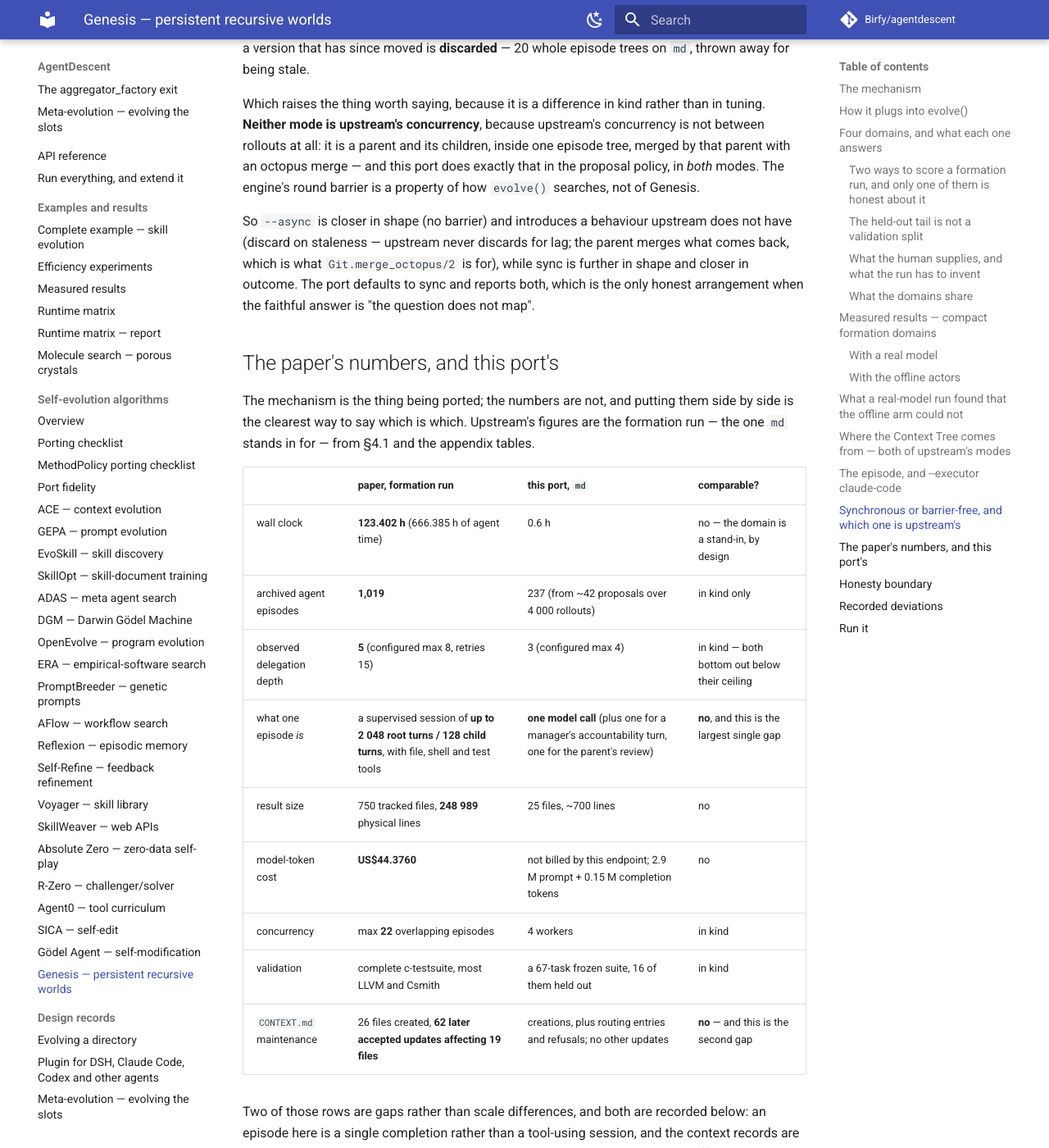
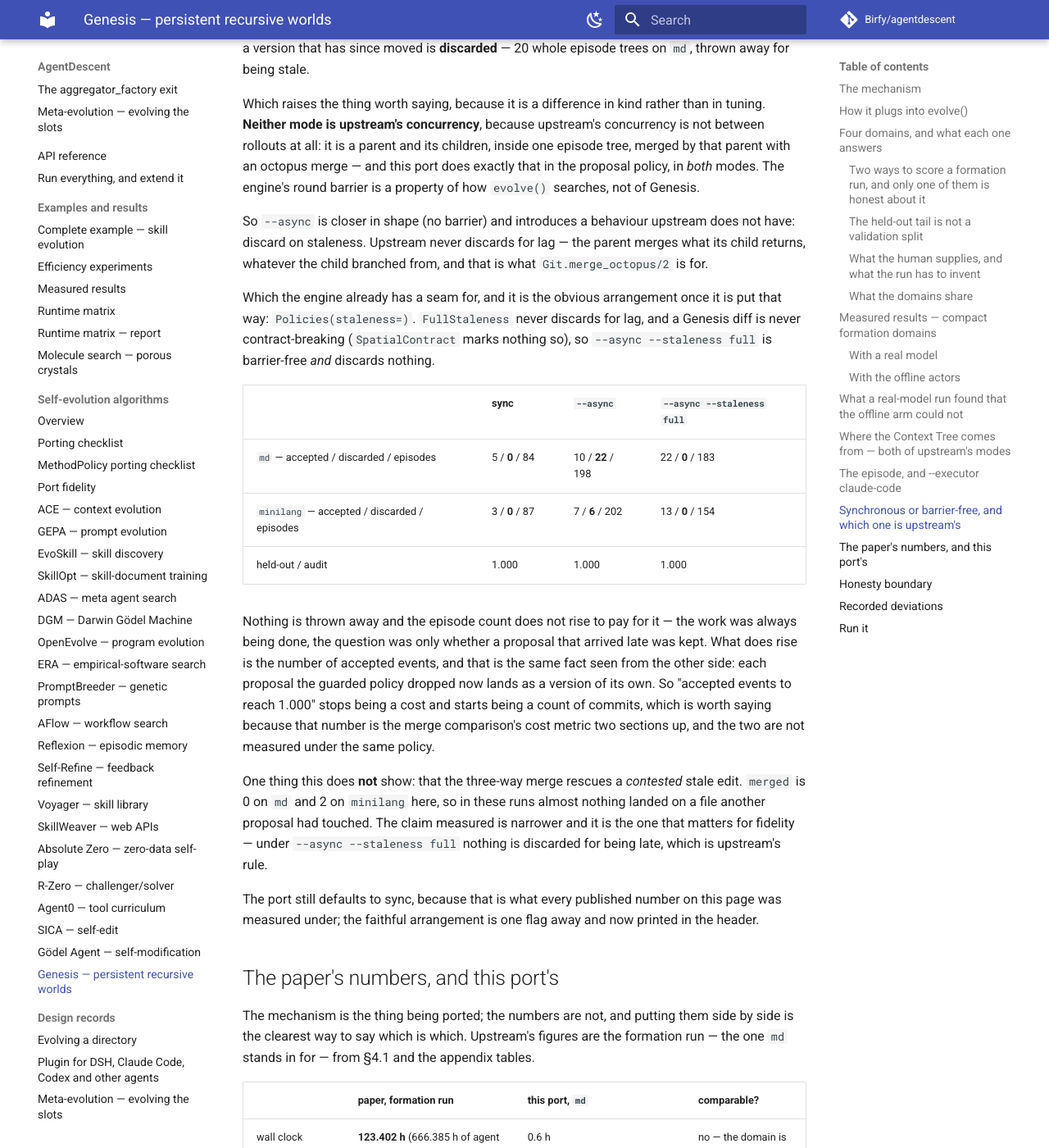
Before and after one commit to Birfy/agentdescent, an MkDocs documentation site: the page built from docs/algo-genesis.md, in a window 1280 px wide and 1400 px high, scrolled down 13762 px. Shown: the whole window at 82% size. Built offline with MkDocs 1.6.1 and Material for MkDocs 9.7.7, drawn with Linux system fonts in a browser that asks for light colours; comment, search, counter and statistics services are not loaded.

Commit message:
Genesis: barrier-free without the discard, which is upstream's actual rule
The previous commit measured sync against --async and recorded that async adds a
behaviour upstream does not have: a proposal built on a version that has moved gets
discarded. Upstream never discards for lag -- the parent merges what its child returns,
whatever it branched from, and that is what Git.merge_octopus/2 is for.

The engine has a seam for exactly this and the port was not using it. `--staleness
{guarded,full,reflective}` installs Policies(staleness=); FullStaleness never discards
for lag, and a Genesis diff is never contract-breaking, so --async --staleness full is
barrier-free AND discards nothing.

MEASURED, offline, same seed and budget:

  md        sync 5 accepted / 0 discarded / 84 episodes
            async 10 / 22 / 198        async+full 22 / 0 / 183
  minilang  sync 3 / 0 / 87
            async 7 / 6 / 202          async+full 13 / 0 / 154

Nothing is thrown away and the episode count does not rise to pay for it. What rises is
accepted events -- the same fact from the other side, since each dropped proposal now
lands as a version of its own -- which means "accepted events to reach 1.000" stops
being a cost metric under this policy. Worth saying, because that is the merge
comparison's metric and the two are not measured under the same policy.

Not shown: that the three-way merge rescues a contested stale edit. `merged` is 0 and 2
in these runs, so almost nothing landed on a file another proposal had touched. The
measured claim is the narrower one that matters for fidelity.

Co-Authored-By: Claude Opus 5 <noreply@anthropic.com>
Claude-Session: https://claude.ai/code/session_016CjFJhQ2Wxq9Vr3Fu38KrW

```diff
--- a/docs/algo-genesis.md
+++ b/docs/algo-genesis.md
@@ -591,10 +591,38 @@ proposal policy, in *both* modes. The engine's round barrier is a property of ho
 `evolve()` searches, not of Genesis.
 
 So `--async` is closer in shape (no barrier) and introduces a behaviour upstream does
-not have (discard on staleness — upstream never discards for lag; the parent merges
-what comes back, which is what `Git.merge_octopus/2` is for), while sync is further in
-shape and closer in outcome. The port defaults to sync and reports both, which is the
-only honest arrangement when the faithful answer is "the question does not map".
+not have: discard on staleness. Upstream never discards for lag — the parent merges what
+its child returns, whatever the child branched from, and that is what
+`Git.merge_octopus/2` is for.
+
+Which the engine already has a seam for, and it is the obvious arrangement once it is
+put that way: `Policies(staleness=)`. `FullStaleness` never discards for lag, and a
+Genesis diff is never contract-breaking (`SpatialContract` marks nothing so), so
+`--async --staleness full` is barrier-free *and* discards nothing.
+
+| | sync | `--async` | `--async --staleness full` |
+|---|---|---|---|
+| `md` — accepted / discarded / episodes | 5 / **0** / 84 | 10 / **22** / 198 | 22 / **0** / 183 |
+| `minilang` — accepted / discarded / episodes | 3 / **0** / 87 | 7 / **6** / 202 | 13 / **0** / 154 |
+| held-out / audit | 1.000 | 1.000 | 1.000 |
+
+Nothing is thrown away and the episode count does not rise to pay for it — the work was
+always being done, the question was only whether a proposal that arrived late was kept.
+What does rise is the number of accepted events, and that is the same fact seen from the
+other side: each proposal the guarded policy dropped now lands as a version of its own.
+So "accepted events to reach 1.000" stops being a cost and starts being a count of
+commits, which is worth saying because that number is the merge comparison's cost metric
+two sections up, and the two are not measured under the same policy.
+
+One thing this does **not** show: that the three-way merge rescues a *contested* stale
+edit. `merged` is 0 on `md` and 2 on `minilang` here, so in these runs almost nothing
+landed on a file another proposal had touched. The claim measured is narrower and it is
+the one that matters for fidelity — under `--async --staleness full` nothing is
+discarded for being late, which is upstream's rule.
+
+The port still defaults to sync, because that is what every published number on this
+page was measured under; the faithful arrangement is one flag away and now printed in
+the header.
 
 ## The paper's numbers, and this port's
 
```
Also changed, not shown: 1 other file.
